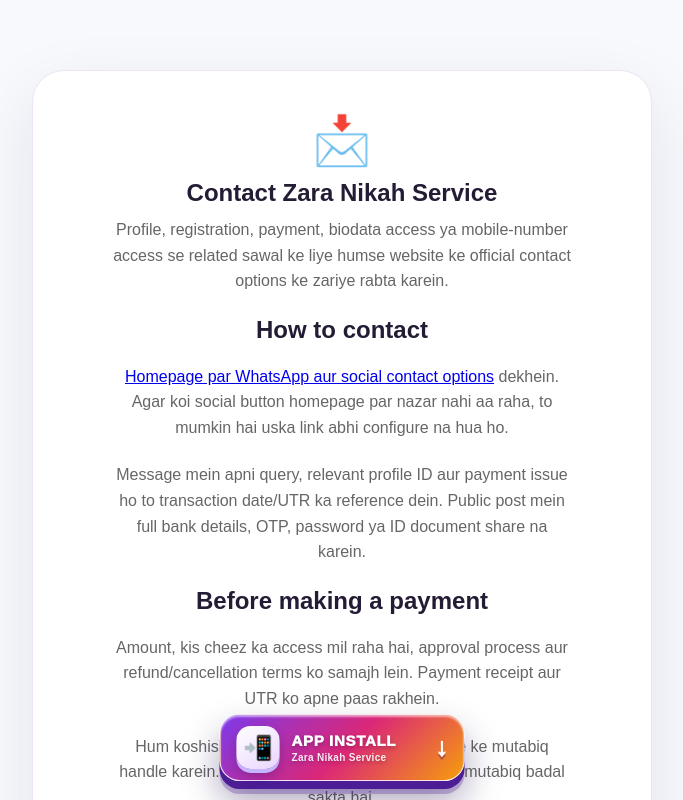
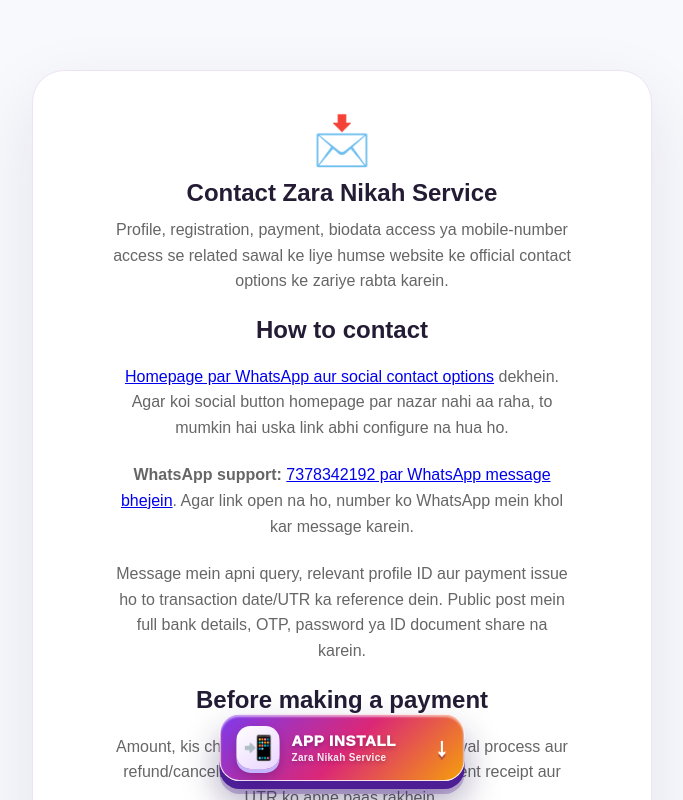
Before and after one commit to islam20111975-ops/zarashadiservice, a Next.js app: page /contact in a window 1280 px wide. Shown: the top 800 px of the page, without its empty margins (298-981 px from the left). Built offline with nearby package versions, Linux system fonts and the light colour scheme; no server answers.

Commit message:
Add direct WhatsApp support contact

```diff
--- a/app/contact/page.js
+++ b/app/contact/page.js
@@ -6,6 +6,7 @@ export default function Contact(){
   return <main><section className="cardPage siteState"><div className="siteStateIcon">📩</div><h1>Contact Zara Nikah Service</h1><div className="pageContent">
     <p>Profile, registration, payment, biodata access ya mobile-number access se related sawal ke liye humse website ke official contact options ke zariye rabta karein.</p>
     <h2>How to contact</h2><p><Link href="/#contact">Homepage par WhatsApp aur social contact options</Link> dekhein. Agar koi social button homepage par nazar nahi aa raha, to mumkin hai uska link abhi configure na hua ho.</p>
+    <p><strong>WhatsApp support:</strong> <a href="https://wa.me/917378342192" target="_blank" rel="noreferrer">7378342192 par WhatsApp message bhejein</a>. Agar link open na ho, number ko WhatsApp mein khol kar message karein.</p>
     <p>Message mein apni query, relevant profile ID aur payment issue ho to transaction date/UTR ka reference dein. Public post mein full bank details, OTP, password ya ID document share na karein.</p>
     <h2>Before making a payment</h2><p>Amount, kis cheez ka access mil raha hai, approval process aur refund/cancellation terms ko samajh lein. Payment receipt aur UTR ko apne paas rakhein.</p>
     <p>Hum koshish karte hain ke requests ko service ke mutabiq handle karein. Reply ka waqt request volume ke mutabiq badal sakta hai.</p>
```
